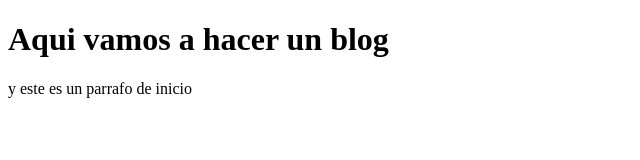
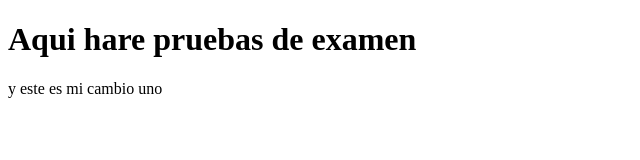
Before and after one commit to Zaceli/primerexamen, a plain HTML site: page index.html in a window 1280 px wide. Shown: the whole page, without its empty margins (0-640 px from the left). Drawn offline with Linux system fonts and the light colour scheme.

Commit message:
modificacion uno

```diff
--- a/index.html
+++ b/index.html
@@ -8,8 +8,8 @@
     <link rel="stylesheet" href="examenuno.css">
 </head>
 <body>
-    <h1>Aqui vamos a hacer un blog</h1>
-    <p>y este es un parrafo de inicio</p>
+    <h1>Aqui hare pruebas de examen</h1>
+    <p>y este es mi cambio uno</p>
     <div class="esto"></div>
 </body>
 </html>
```
